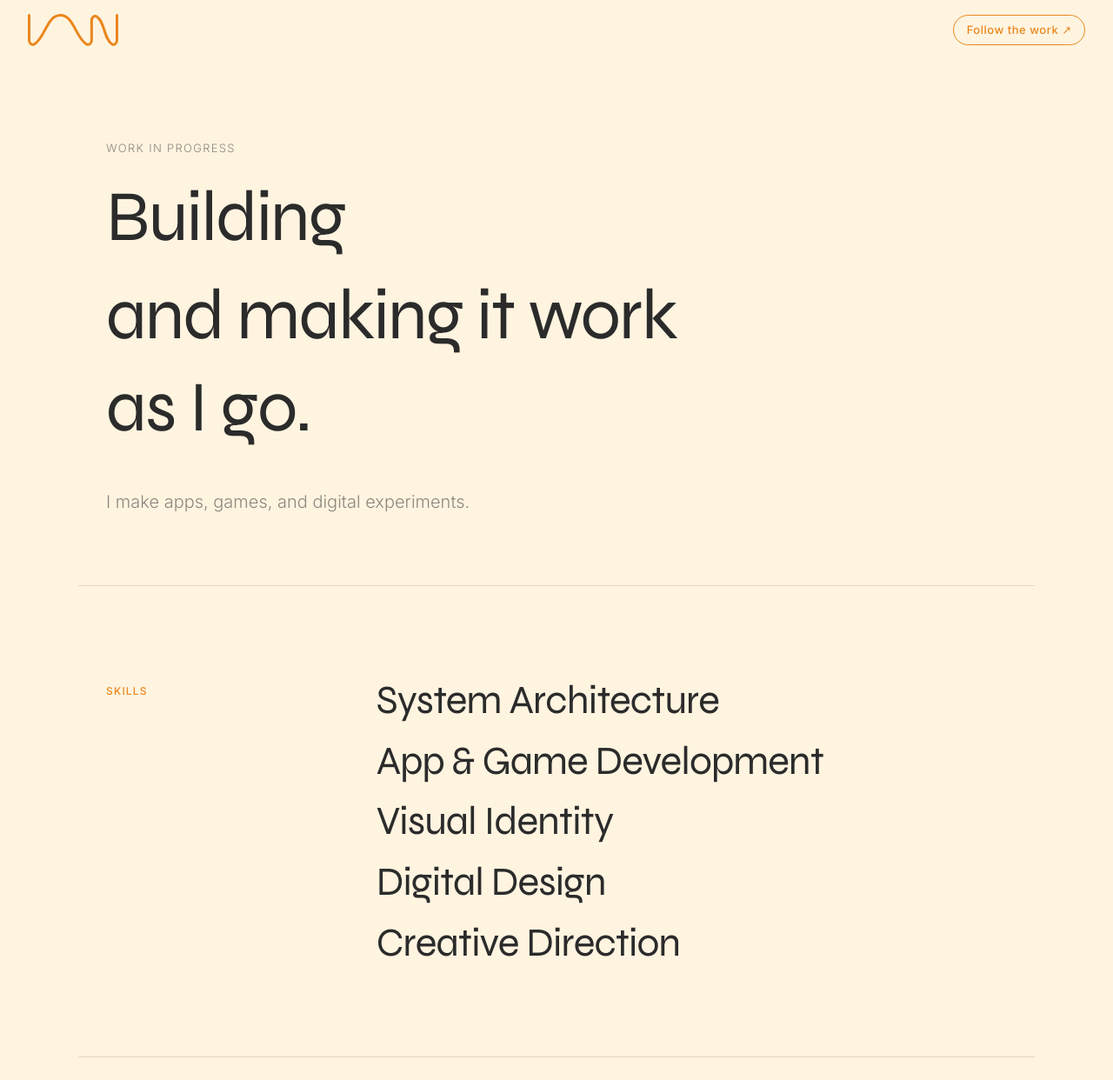
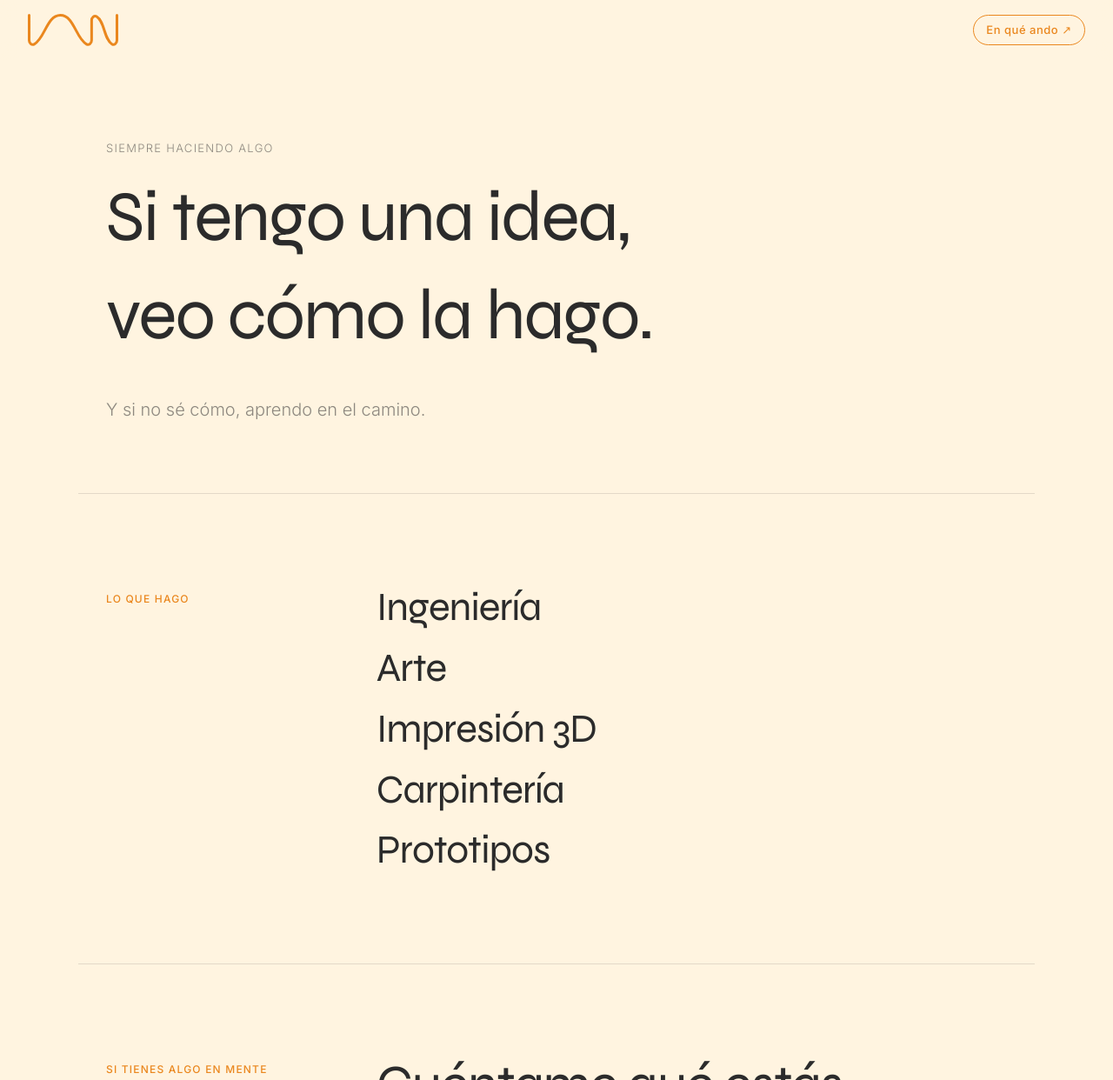
Before and after one commit to ianramospr/ianramospr, a plain HTML site: page index.html in a window 1280 px wide. Shown: the top 1242 px of the page at 87% size. Drawn offline with Linux system fonts and the light colour scheme.

Commit message:
i18n: localize website copy and metadata to Spanish

```diff
--- a/index.html
+++ b/index.html
@@ -1,19 +1,23 @@
 <!DOCTYPE html>
-<html lang="en">
+<html lang="es">
+
 <head>
   <meta charset="UTF-8" />
   <meta name="viewport" content="width=device-width, initial-scale=1.0" />
-  <title>Ian Ramos — Designer & Developer</title>
-  <meta name="description" content="Ian Ramos (@ianramospr) — a designer and developer crafting thoughtful digital experiences." />
-  <meta property="og:title" content="Ian Ramos — Designer & Developer" />
-  <meta property="og:description" content="Ian Ramos (@ianramospr) — a designer and developer crafting thoughtful digital experiences." />
+  <title>Ian Ramos — Si tengo una idea, veo cómo la hago</title>
+  <meta name="description"
+    content="Ian Ramos (@ianramospr) — si tengo una idea, veo cómo la hago. Ingeniería, arte, carpintería, prototipos y más." />
+  <meta property="og:title" content="Ian Ramos — Si tengo una idea, veo cómo la hago" />
+  <meta property="og:description"
+    content="Ian Ramos (@ianramospr) — si tengo una idea, veo cómo la hago. Ingeniería, arte, carpintería, prototipos y más." />
   <meta property="og:image" content="Assets/ianramos-og.png" />
   <meta property="og:image:width" content="1200" />
   <meta property="og:image:height" content="630" />
   <meta property="og:type" content="website" />
   <meta name="twitter:card" content="summary_large_image" />
-  <meta name="twitter:title" content="Ian Ramos — Designer & Developer" />
-  <meta name="twitter:description" content="Ian Ramos (@ianramospr) — a designer and developer crafting thoughtful digital experiences." />
+  <meta name="twitter:title" content="Ian Ramos — Si tengo una idea, veo cómo la hago" />
+  <meta name="twitter:description"
+    content="Ian Ramos (@ianramospr) — si tengo una idea, veo cómo la hago. Ingeniería, arte, carpintería, prototipos y más." />
   <meta name="twitter:image" content="Assets/ianramos-og.png" />
   <link rel="icon" href="Assets/favicon.ico" sizes="any" />
   <link rel="icon" type="image/png" sizes="32x32" href="Assets/favicon-32x32.png" />
@@ -22,28 +26,32 @@
   <link rel="manifest" href="site.webmanifest" />
   <link rel="preconnect" href="https://fonts.googleapis.com" />
   <link rel="preconnect" href="https://fonts.gstatic.com" crossorigin />
-  <link href="https://fonts.googleapis.com/css2?family=Syne:wght@400;500;600;700;800&family=Inter:wght@300;400;500&display=swap" rel="stylesheet" />
+  <link
+    href="https://fonts.googleapis.com/css2?family=Syne:wght@400;500;600;700;800&family=Inter:wght@300;400;500&display=swap"
+    rel="stylesheet" />
   <link rel="stylesheet" href="style.css" />
 </head>
+
 <body>
 
   <!-- NAV -->
-  <nav class="nav" aria-label="Site navigation">
-    <a href="#hero-heading" class="nav__logo" aria-label="Ian Ramos home">
+  <nav class="nav" aria-label="Navegación principal">
+    <a href="#hero-heading" class="nav__logo" aria-label="Inicio de Ian Ramos">
       <img src="Assets/IAN.svg" alt="Ian Ramos" width="515" height="200" />
     </a>
-    <a href="https://instagram.com/ianramospr" target="_blank" rel="noopener noreferrer" class="nav__cta" id="nav-cta">Follow the work ↗</a>
+    <a href="https://instagram.com/ianramospr" target="_blank" rel="noopener noreferrer" class="nav__cta"
+      id="nav-cta">En qué ando ↗</a>
   </nav>
 
   <!-- HERO -->
   <section class="hero" aria-labelledby="hero-heading">
-    <p class="hero__eyebrow reveal">Work in progress</p>
+    <p class="hero__eyebrow reveal">Siempre haciendo algo</p>
     <h1 class="hero__heading" id="hero-heading">
-      <span class="reveal">Building</span>
-      <span class="reveal delay-1">and making it work as I go.</span>
+      <span class="reveal">Si tengo una idea,</span>
+      <span class="reveal delay-1">veo cómo la hago.</span>
     </h1>
     <p class="hero__sub reveal delay-3">
-      I make apps, games, and digital experiments.
+      Y si no sé cómo, aprendo en el camino.
     </p>
     <div class="hero__scroll reveal delay-4" aria-hidden="true">
       <span class="hero__scroll-line"></span>
@@ -52,27 +60,28 @@
 
   <!-- SKILLS -->
   <section class="section skills" aria-labelledby="skills-heading">
-    <h2 class="section__label reveal" id="skills-heading">Skills</h2>
+    <h2 class="section__label reveal" id="skills-heading">Lo que hago</h2>
     <ul class="skills__list" role="list">
-      <li class="skills__item reveal">System Architecture</li>
-      <li class="skills__item reveal delay-1">App &amp; Game Development</li>
-      <li class="skills__item reveal delay-2">Visual Identity</li>
-      <li class="skills__item reveal delay-3">Digital Design</li>
-      <li class="skills__item reveal delay-4">Creative Direction</li>
+      <li class="skills__item reveal">Ingeniería</li>
+      <li class="skills__item reveal delay-1">Arte</li>
+      <li class="skills__item reveal delay-2">Impresión 3D</li>
+      <li class="skills__item reveal delay-3">Carpintería</li>
+      <li class="skills__item reveal delay-4">Prototipos</li>
     </ul>
   </section>
 
   <!-- CONTACT -->
   <section class="section contact" aria-labelledby="contact-heading">
-    <div class="section__label reveal">Projects, ideas, collaborations</div>
+    <div class="section__label reveal">Si tienes algo en mente</div>
     <div class="contact__body">
       <h2 class="contact__heading reveal" id="contact-heading">
-        Building something interesting?<br/><em>Send it my way.</em>
+        Cuéntame qué estás haciendo.<br /><em>Escríbeme.</em>
       </h2>
       <a href="mailto:hello@ianramospr.com" class="contact__link reveal delay-1" id="contact-email">
         hello@ianramospr.com
         <svg aria-hidden="true" width="20" height="20" viewBox="0 0 20 20" fill="none">
-          <path d="M4 16L16 4M16 4H8M16 4V12" stroke="currentColor" stroke-width="1.5" stroke-linecap="round" stroke-linejoin="round"/>
+          <path d="M4 16L16 4M16 4H8M16 4V12" stroke="currentColor" stroke-width="1.5" stroke-linecap="round"
+            stroke-linejoin="round" />
         </svg>
       </a>
     </div>
@@ -81,14 +90,17 @@
   <!-- FOOTER -->
   <footer class="footer">
     <p class="footer__handle">@ianramospr</p>
-    <div class="footer__links" aria-label="Social links">
-      <a href="https://instagram.com/ianramospr" target="_blank" rel="noopener noreferrer" id="footer-instagram" aria-label="Instagram">
+    <div class="footer__links" aria-label="Enlaces sociales">
+      <a href="https://instagram.com/ianramospr" target="_blank" rel="noopener noreferrer" id="footer-instagram"
+        aria-label="Instagram">
         <img src="Assets/instagram.svg" alt="" width="24" height="24" />
       </a>
-      <a href="https://threads.net/@ianramospr" target="_blank" rel="noopener noreferrer" id="footer-threads" aria-label="Threads">
+      <a href="https://threads.net/@ianramospr" target="_blank" rel="noopener noreferrer" id="footer-threads"
+        aria-label="Threads">
         <img src="Assets/threads.svg" alt="" width="24" height="24" />
       </a>
-      <a href="https://github.com/ianramospr" target="_blank" rel="noopener noreferrer" id="footer-github" aria-label="GitHub">
+      <a href="https://github.com/ianramospr" target="_blank" rel="noopener noreferrer" id="footer-github"
+        aria-label="GitHub">
         <img src="Assets/github.svg" alt="" width="24" height="24" />
       </a>
     </div>
@@ -96,4 +108,5 @@
 
   <script src="main.js"></script>
 </body>
+
 </html>
```
